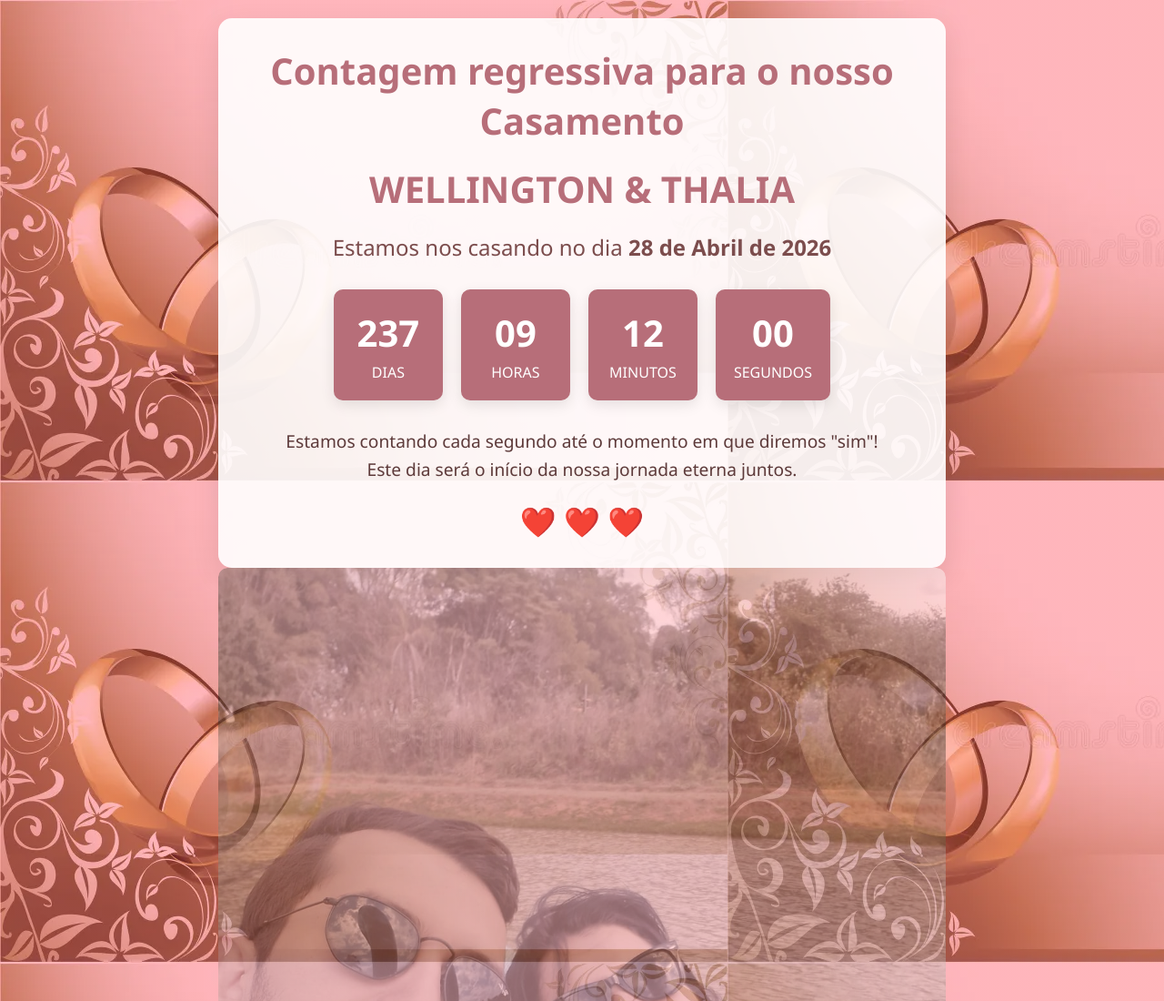
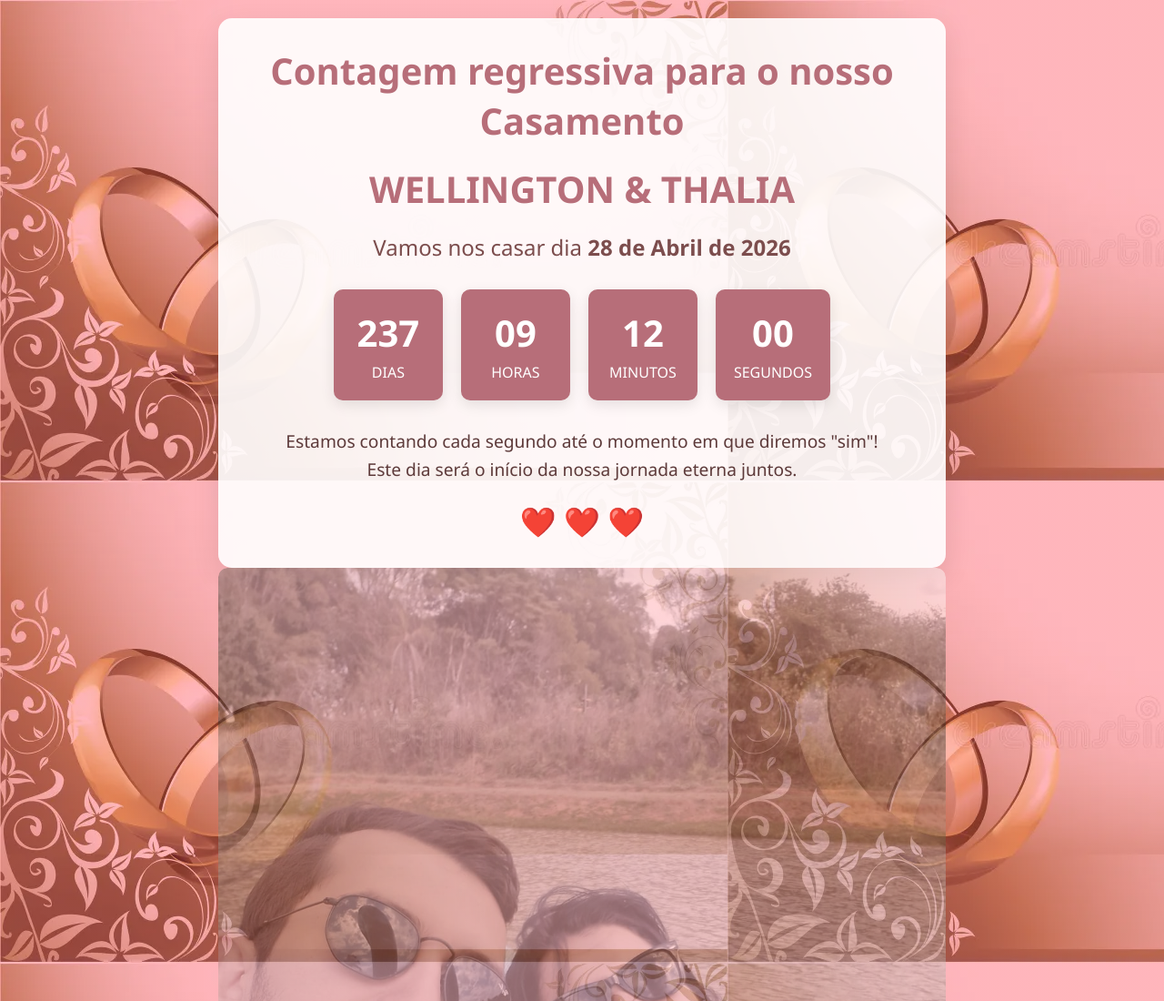
Before and after one commit to WellingtonAraujo017/wt, a plain HTML site: page index.html in a window 1280 px wide. Shown: the top 1100 px of the page at 91% size. Drawn offline with Linux system fonts and the light colour scheme.

Commit message:
Update index.html

```diff
--- a/index.html
+++ b/index.html
@@ -13,7 +13,7 @@
         <h1>WELLINGTON & THALIA</h1>
 
         <div class="date-display">
-            <p>Estamos nos casando no dia <strong>28 de Abril de 2026</strong></p>
+            <p>Vamos nos casar dia <strong>28 de Abril de 2026</strong></p>
         </div>
 
         <div class="countdown">
@@ -85,4 +85,5 @@
 
     <script src="script.js"></script>
 </body>
+
 </html>
```
